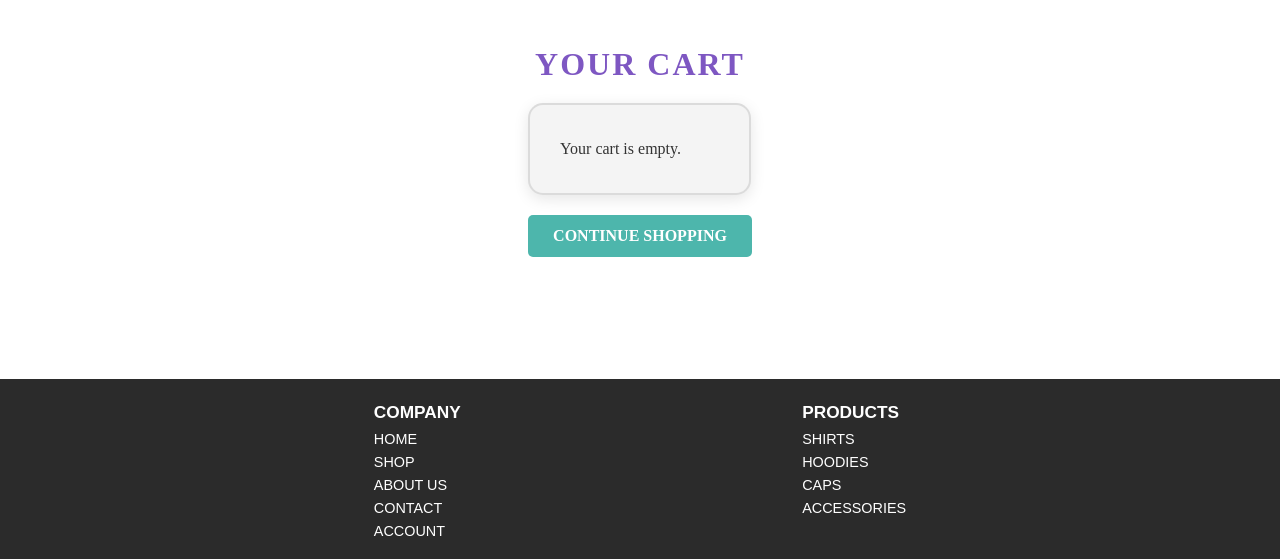
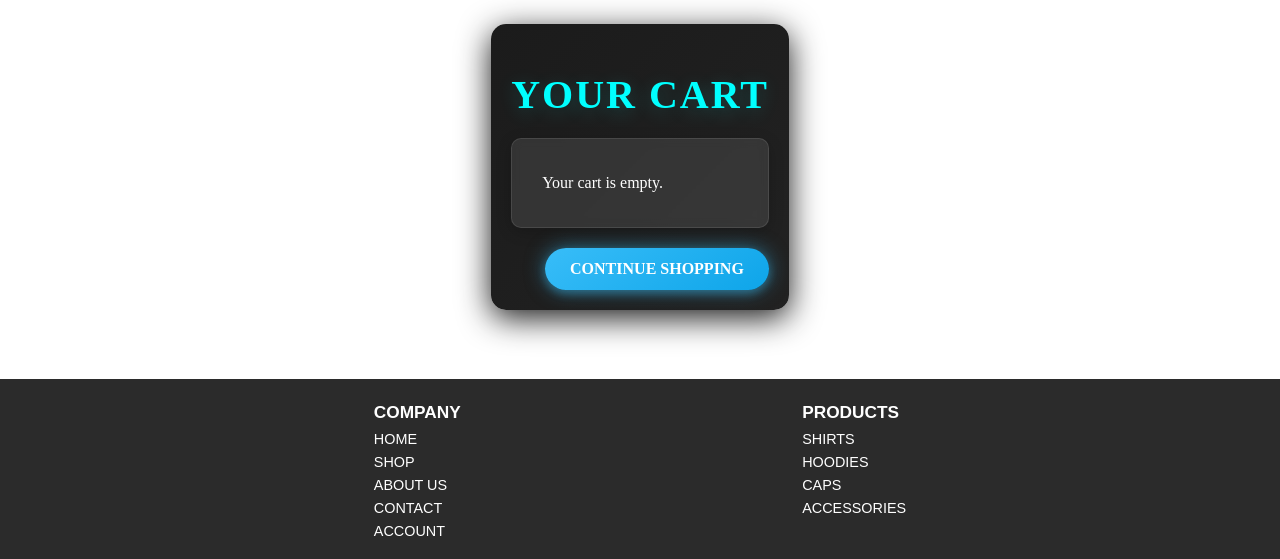
Before and after one commit to JaQubus/OneLastMerch2, a Django app: page /shop/cart/ in a window 1280 px wide. Shown: the part 241-800 px from the top of the page. Run offline with Django 5.2, Linux system fonts and the light colour scheme; the visitor is signed in with stand-in values (Sample User, id 1); data comes from the database, SQL or seed files in the repository; data that the repository does not hold is empty.

Commit message:
Fixed and adjusted cart style

```diff
--- a/OneLastMerch/shop/static/shop/css/cart.css
+++ b/OneLastMerch/shop/static/shop/css/cart.css
@@ -1,25 +1,42 @@
 /* Styles only for the cart page */
+.cart-page {
+    max-width: 800px;
+    margin: 0 auto;
+    padding: 20px;
+    background: linear-gradient(135deg, #1b1b1b, #222); /* Gradient background */
+    border-radius: 15px; /* Rounded corners */
+    box-shadow: 0 8px 32px rgba(0, 0, 0, 0.9); /* Shadow for depth */
+    color: white; /* White text for contrast */
+    transition: transform 0.3s; /* Smooth transition on hover */
+    overflow-x: hidden; /* Prevent horizontal overflow */
+}
+
+.cart-page:hover {
+    transform: scale(1.02); /* Slight scale on hover */
+}
+
 .cart-page h1 {
     text-align: center;
-    font-size: 2rem;
+    font-size: 2.5rem;
     text-transform: uppercase;
     letter-spacing: 2px;
-    color: #7e57c2; /* Deep purple */
+    color: #00FFFF; /* Cyan color for the title */
     margin-bottom: 20px;
+    text-shadow: 0 4px 20px rgba(0, 255, 255, 0.2); /* Light shadow for depth */
 }
 
 .cart-page ul {
     list-style: none;
     padding: 0;
-    width: 80%;
-    max-width: 600px;
-    background: rgba(255, 255, 255, 0.9);
-    border: 2px solid rgba(0, 0, 0, 0.1);
-    backdrop-filter: blur(5px);
-    border-radius: 15px;
+    margin: 0 auto;
+    background: rgba(255, 255, 255, 0.1); /* Semi-transparent white background */
+    border: 1px solid rgba(255, 255, 255, 0.1); /* Light border */
+    backdrop-filter: blur(5px); /* Blur effect */
+    border-radius: 10px; /* Rounded corners */
     padding: 20px;
-    box-shadow: 0 4px 15px rgba(0, 0, 0, 0.1);
-    background-color: #f4f4f4; /* Light background */
+    box-shadow: 0 4px 15px rgba(0, 0, 0, 0.2); /* Subtle shadow */
+    overflow-y: auto; /* Allow vertical scrolling */
+    max-height: 500px; /* Limit the height of the list to avoid overflow */
 }
 
 .cart-page li {
@@ -27,72 +44,143 @@
     align-items: center;
     justify-content: space-between;
     padding: 15px 10px;
-    border-bottom: 1px solid rgba(0, 0, 0, 0.1);
-    color: #333333; /* Dark gray text */
+    border-bottom: 1px solid rgba(255, 255, 255, 0.1); /* Light border for separation */
+    color: white; /* White text */
+    transition: all 0.3s ease; /* Smooth transition */
+    gap: 10px; /* Space between elements */
 }
 
 .cart-page li:last-child {
-    border-bottom: none;
+    border-bottom: none; /* Remove border for the last item */
+}
+
+.cart-page li:hover {
+    background: rgba(255, 255, 255, 0.05); /* Light hover effect */
+    transform: scale(1.02); /* Slight scale on hover */
 }
 
 .cart-page img {
     border-radius: 8px;
     box-shadow: 0 0 15px rgba(0, 0, 0, 0.2);
     transition: transform 0.3s ease;
+    width: 80px; /* Fixed width for images */
+    height: 80px; /* Fixed height for images */
+    object-fit: cover; /* Ensure images maintain aspect ratio */
 }
 
 .cart-page img:hover {
-    transform: scale(1.05);
+    transform: scale(1.05); /* Image enlargement on hover */
 }
 
 .cart-page a {
     display: block;
     text-align: center;
     padding: 12px 25px;
-    background: #4db6ac; /* Light teal */
+    background: linear-gradient(145deg, #38bdf8, #0ea5e9); /* Gradient background */
     color: white;
     text-transform: uppercase;
     font-weight: bold;
     text-decoration: none;
-    border-radius: 5px;
+    border-radius: 50px; /* Rounded button */
     margin-top: 20px;
     transition: all 0.3s ease-in-out;
     font-size: 16px;
+    box-shadow: 0 4px 8px rgba(56, 191, 248, 0.3), 0 0 20px rgba(56, 191, 248, 0.5); /* Glow effect */
+    width: fit-content;
+    margin-left: auto; /* Align to the right */
+    margin-right: 0; /* Align to the right */
 }
 
 .cart-page a:hover {
-    background: #00796b; /* Darker teal on hover */
-    transform: scale(1.05);
+    background: linear-gradient(145deg, #0ea5e9, #38bdf8); /* Gradient hover effect */
+    transform: scale(1.05); /* Slight scale on hover */
+    box-shadow: 0 6px 12px rgba(56, 191, 248, 0.4), 0 0 30px rgba(56, 191, 248, 0.7); /* Enhanced glow */
 }
 
-/* Smooth hover transition for list items */
-.cart-page li:hover {
-    background: rgba(0, 0, 0, 0.05);
-    transform: scale(1.02);
-    transition: transform 0.3s ease;
+/* Flex container for Quantity and Remove buttons together */
+.cart-page li .button-container {
+    display: flex;
+    flex-direction: column; /* Stack buttons vertically */
+    align-items: flex-end; /* Align buttons to the right */
+    gap: 5px; /* Space between the buttons */
+    width: 100%; /* Ensure the container takes up full width */
+    justify-content: center;
+    padding: 0; /* Remove padding inside button container */
 }
 
+/* Quantity Buttons Container */
+.quantity-container {
+    display: flex;
+    flex-direction: row; /* Align buttons horizontally */
+    align-items: center;
+    gap: 10px; /* Space between buttons */
+    justify-content: flex-end; /* Align buttons to the right */
+    width: 100%;
+}
+
+/* Quantity Buttons */
 .quantity-btn {
-    background-color: #f0f0f0;
-    border: 1px solid #ccc;
-    padding: 5px 10px;
+    background: linear-gradient(145deg, #38bdf8, #0ea5e9); /* Gradient background */
+    border: none;
+    padding: 5px 15px;
     cursor: pointer;
     font-size: 14px;
+    color: white;
+    border-radius: 50px; /* Rounded buttons */
+    transition: all 0.3s ease;
+    box-shadow: 0 4px 8px rgba(56, 191, 248, 0.3), 0 0 20px rgba(56, 191, 248, 0.5); /* Glow effect */
+    width: 50px; /* Fixed width for buttons */
+    text-align: center;
 }
 
 .quantity-btn:hover {
-    background-color: #ddd;
+    background: linear-gradient(145deg, #0ea5e9, #38bdf8); /* Gradient hover effect */
+    transform: scale(1.05); /* Slight scale on hover */
+    box-shadow: 0 6px 12px rgba(56, 191, 248, 0.4), 0 0 30px rgba(56, 191, 248, 0.7); /* Enhanced glow */
 }
 
+/* Remove Button */
 .remove-btn {
-    background-color: #ff4d4d;
-    color: white;
+    background: linear-gradient(145deg, #ff4d4d, #cc0000); /* Gradient background */
     border: none;
-    padding: 5px 10px;
+    padding: 5px 15px;
     cursor: pointer;
     font-size: 14px;
+    color: white;
+    border-radius: 50px; /* Rounded buttons */
+    transition: all 0.3s ease;
+    box-shadow: 0 4px 8px rgba(255, 77, 77, 0.3), 0 0 20px rgba(255, 77, 77, 0.5); /* Glow effect */
+    width: 100px; /* Fixed width for buttons */
+    text-align: center;
 }
 
 .remove-btn:hover {
-    background-color: #cc0000;
+    background: linear-gradient(145deg, #cc0000, #ff4d4d); /* Gradient hover effect */
+    transform: scale(1.05); /* Slight scale on hover */
+    box-shadow: 0 6px 12px rgba(255, 77, 77, 0.4), 0 0 30px rgba(255, 77, 77, 0.7); /* Enhanced glow */
 }
+
+/* Media Queries */
+@media (max-width: 600px) {
+    .cart-page {
+        padding: 15px; /* Reduce padding on smaller screens */
+    }
+
+    .cart-page h1 {
+        font-size: 2rem; /* Smaller font for smaller screens */
+    }
+
+    .cart-page a {
+        font-size: 14px; /* Adjust button size */
+    }
+
+    .cart-page li {
+        flex-direction: column; /* Stack items vertically on small screens */
+        align-items: flex-start;
+        gap: 10px;
+    }
+
+    .quantity-container {
+        flex-direction: column; /* Stack buttons vertically on small screens */
+    }
+}
--- a/OneLastMerch/shop/templates/shop/cart.html
+++ b/OneLastMerch/shop/templates/shop/cart.html
@@ -11,12 +11,16 @@
                 <img src="{% static 'items_images/'|add:cart_item.image %}" alt="{{ cart_item.title }}" width="50">
                 {{ cart_item.title }} - ${{ cart_item.price }}
 
+                <!-- Button Container -->
+                <div class="button-container">
                     <!-- Quantity adjustment form -->
                     <form action="{% url 'update_cart_item_quantity' cart_item.id %}" method="POST" style="display:inline;">
                         {% csrf_token %}
+                        <div class="quantity-container">
                             <button type="submit" name="action" value="decrease" class="quantity-btn">-</button>
                             <span>{{ cart_item.quantity }}</span>
                             <button type="submit" name="action" value="increase" class="quantity-btn">+</button>
+                        </div>
                     </form>
 
                     <!-- Remove from Cart button -->
@@ -24,6 +28,7 @@
                         {% csrf_token %}
                         <button type="submit" class="remove-btn">Remove</button>
                     </form>
+                </div>
             </li>
         {% empty %}
             <li>Your cart is empty.</li>
```
Lines whose indentation alone changed are shown as unchanged.
